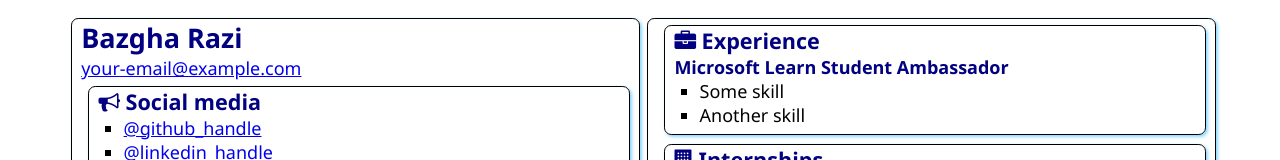
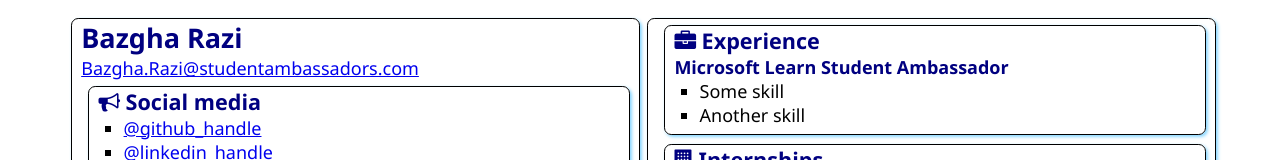
Before and after one commit to Bazgha19/SATechnicalOnboarding, a plain HTML site: page src/index.html in a window 1280 px wide. Shown: the top 160 px of the page. Drawn offline with Linux system fonts and the light colour scheme.

Commit message:
Added mail id

```diff
--- a/src/index.html
+++ b/src/index.html
@@ -13,7 +13,7 @@
     <main>
         <article class="box">
             <h1>Bazgha Razi</h1>
-            <div><a href="mailto:your.email@example.com">your-email@example.com</a></div>
+            <div><a href="mailto:Bazgha.Razi@studentambassadors.com">Bazgha.Razi@studentambassadors.com</a></div>
 
             <section class="box">
                 <h2>
```
